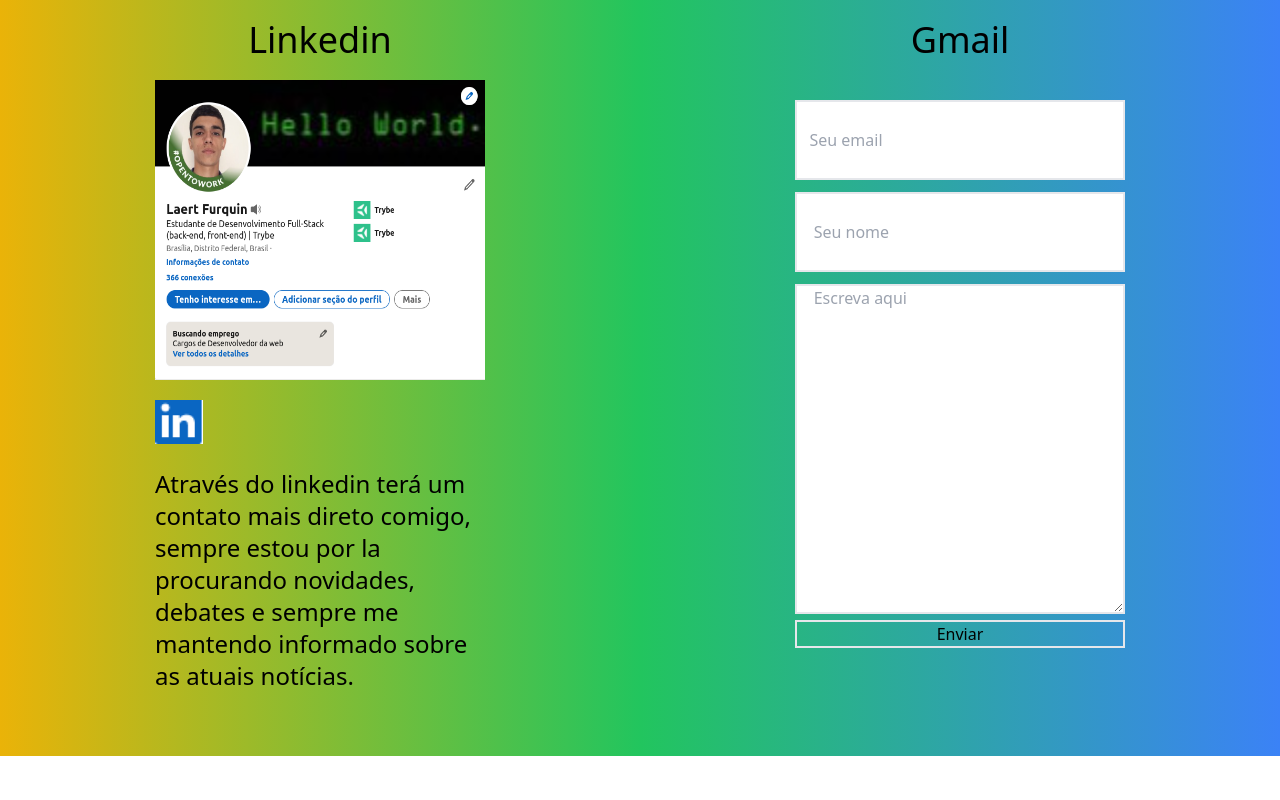
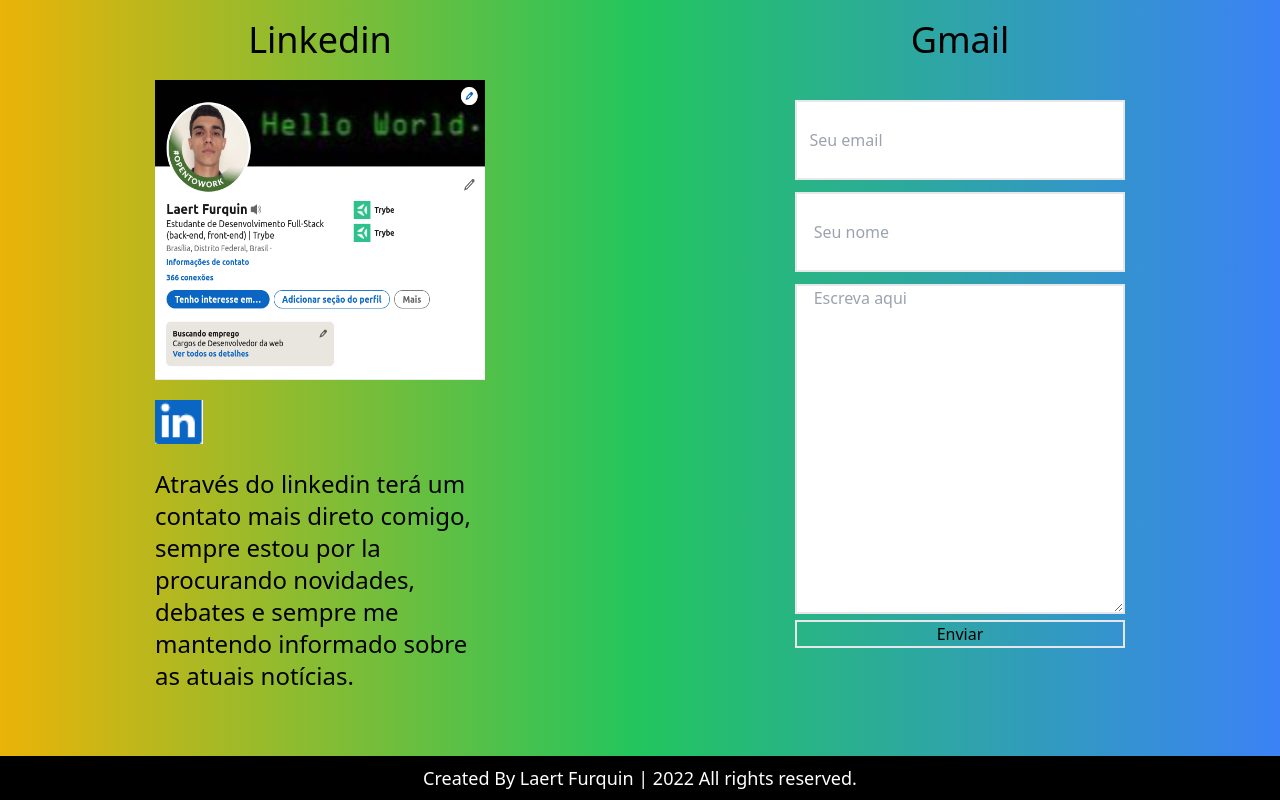
Before and after one commit to furquin/laertFurquin, a React (Create React App) app: page / in a window 1280 px wide. Shown: the part 2018-2818 px from the top of the page. Before the commit the page ends 2774 px from the top, so only its background shows below. Built offline with nearby package versions, Linux system fonts and the light colour scheme.

Commit message:
feat: cria footer de direitos

```diff
--- /dev/null
+++ b/src/components/Created.js
@@ -0,0 +1,14 @@
+import React from 'react'
+
+
+export function Created() {
+    return (
+     <div>
+        <div className='flex justify-center bg-black p-2'>
+            <p className='text-lg text-white'>Created By Laert Furquin |  2022 All rights reserved.</p>
+        </div>
+    </div>
+    )
+}
+
+export default Created
--- a/src/pages/backEnd.js
+++ b/src/pages/backEnd.js
@@ -1,11 +1,21 @@
 import React from 'react'
 import BackEnd from '../components/BackEnd';
+import Created from '../components/Created'
+
 
 
 export default function BackEndPage () {
   return (
     <div>
-      <BackEnd />
+
+      <div>
+        <BackEnd />
+      </div>
+
+      <div>
+        <Created />
+      </div>
     </div>
+
   )
 }
--- a/src/pages/frontEnd.js
+++ b/src/pages/frontEnd.js
@@ -1,10 +1,19 @@
 import React from 'react'
 import FrontEnd from '../components/FrontEnd'
+import Created from '../components/Created'
+
 
 export default function frontEndPage() {
   return (
     <div>
-      <FrontEnd />
+
+      <div>
+        <FrontEnd />
+      </div>
+
+      <div>
+        <Created />
+      </div>
     </div>
   )
 }
--- a/src/pages/homePage.js
+++ b/src/pages/homePage.js
@@ -3,6 +3,7 @@
 import Tecnologias from '../components/Tecnologias'
 import Header from '../components/Header'
 import Contatos from '../components/Contatos'
+import Created from '../components/Created'
 
 
 export default function homePage() {
@@ -20,6 +21,9 @@
             <div>
                 <Contatos />
             </div>
+            <div>
+                <Created />
+            </div>
         </div>
     )
 }
```
